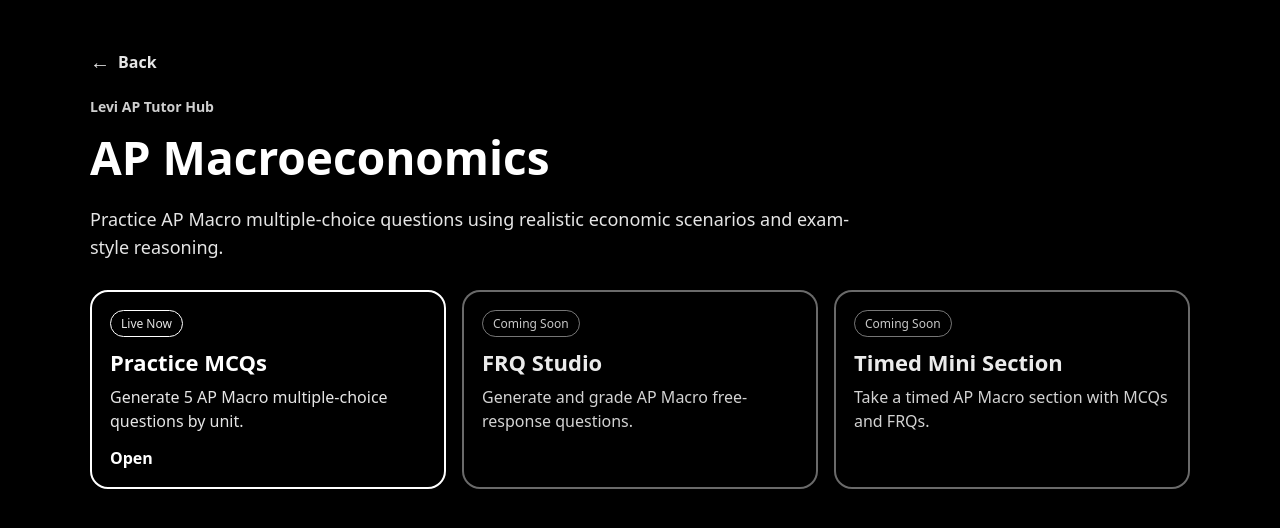
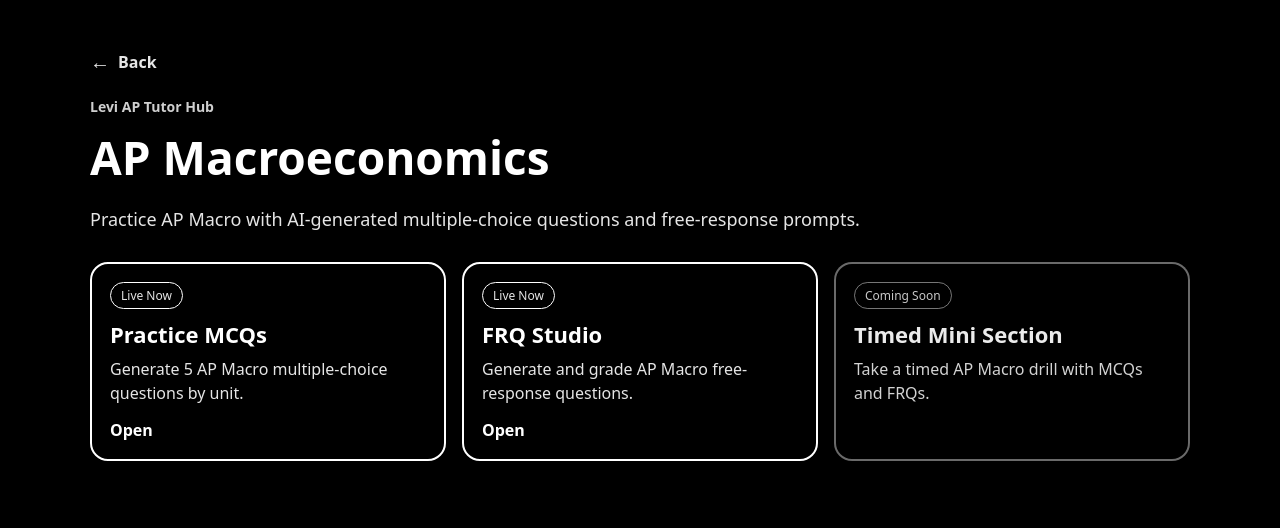
Before and after one commit to schiffmannlevi-rgb/ap-gov-tutor, a Next.js app: page /macro in a window 1280 px wide. Shown: the top 528 px of the page. Built offline with nearby package versions, Linux system fonts and the light colour scheme.

Commit message:
make macro frq clickable

```diff
--- a/app/macro/page.tsx
+++ b/app/macro/page.tsx
@@ -47,8 +47,8 @@ export default function MacroPage() {
             fontSize: 18,
           }}
         >
-          Practice AP Macro multiple-choice questions using realistic economic
-          scenarios and exam-style reasoning.
+          Practice AP Macro with AI-generated multiple-choice questions and
+          free-response prompts.
         </p>
       </header>
 
@@ -66,14 +66,16 @@ export default function MacroPage() {
           badge="Live Now"
         />
 
-        <ComingSoonCard
+        <ToolCard
           title="FRQ Studio"
           desc="Generate and grade AP Macro free-response questions."
+          href="/macro/frq"
+          badge="Live Now"
         />
 
         <ComingSoonCard
           title="Timed Mini Section"
-          desc="Take a timed AP Macro section with MCQs and FRQs."
+          desc="Take a timed AP Macro drill with MCQs and FRQs."
         />
       </div>
     </main>
```
